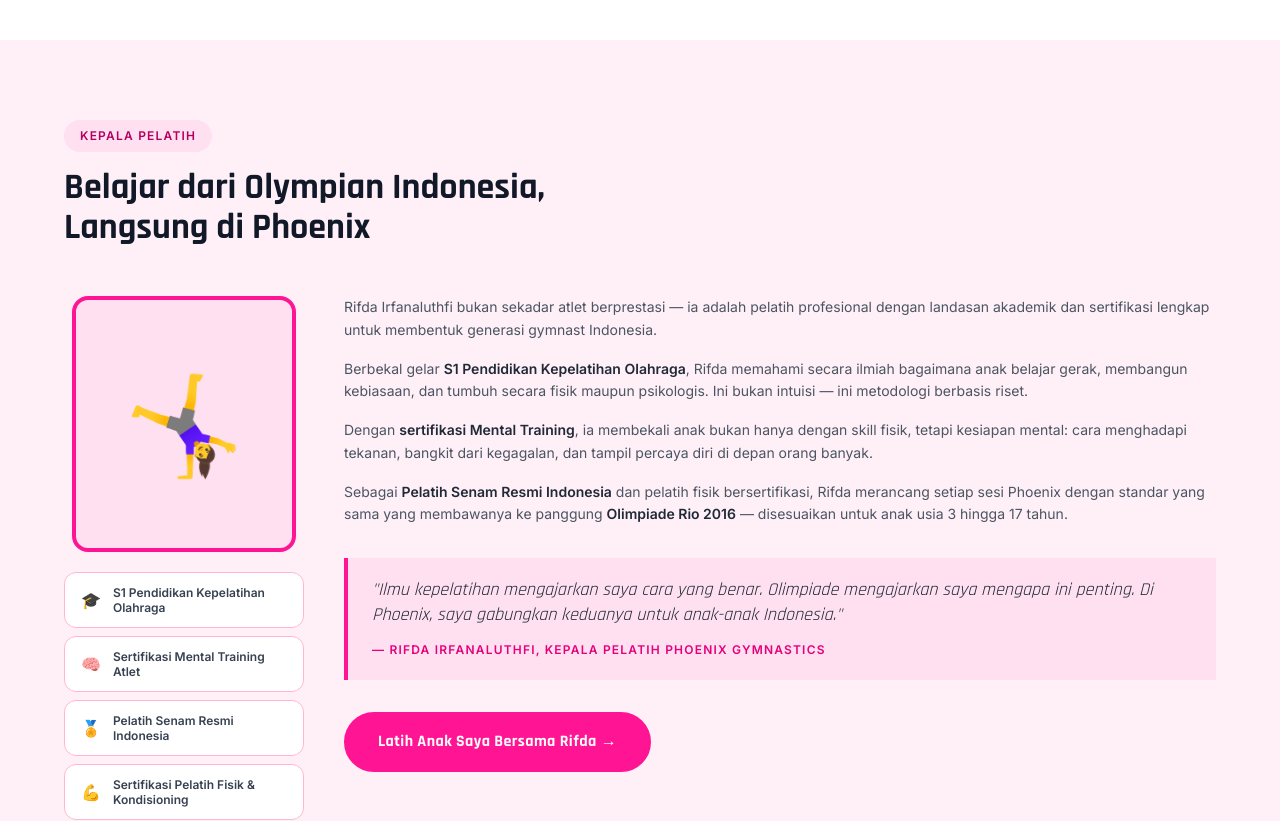
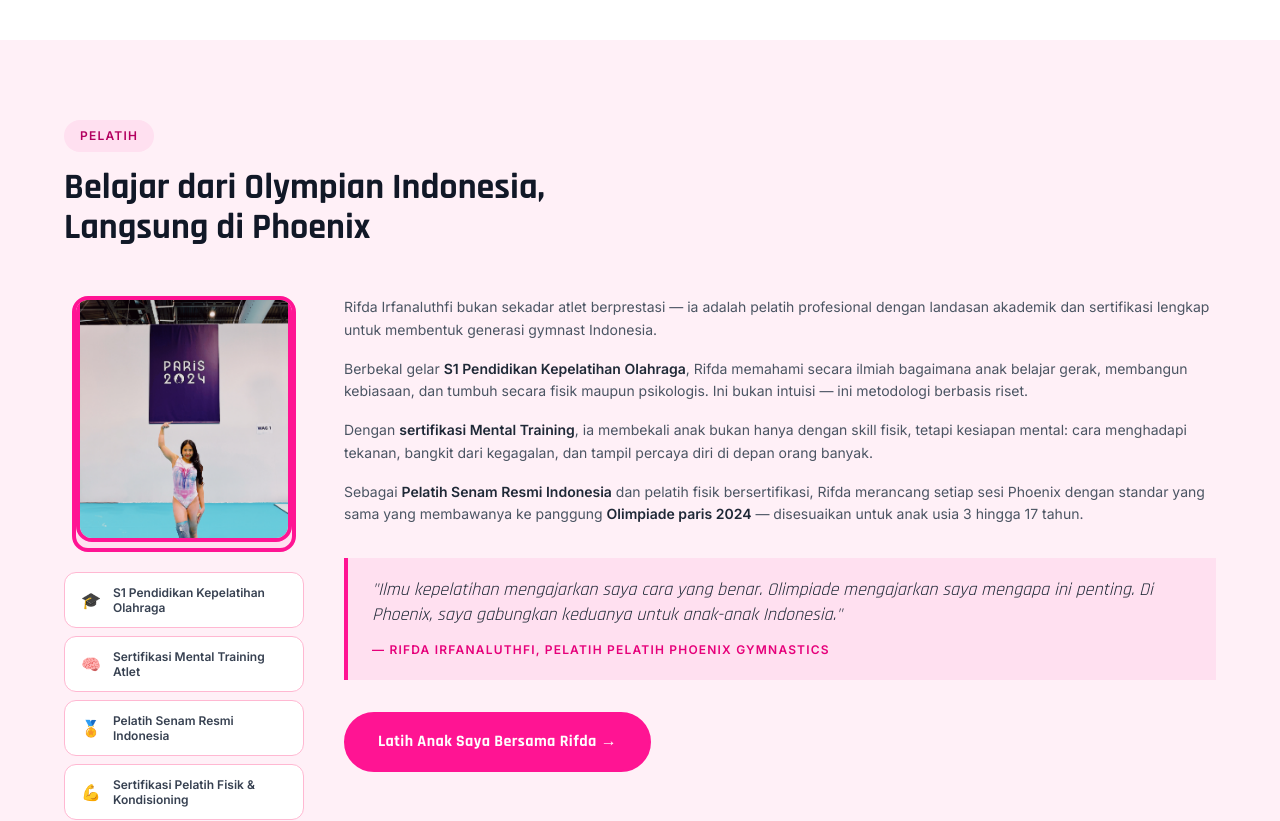
Before and after one commit to taufiqriizkyy-oss/phoenix-gymnastics-landingpage, a Next.js app: page / in a window 1280 px wide. Shown: the part 1880-2701 px from the top of the page. Built offline with nearby package versions, Linux system fonts and the light colour scheme.

Commit message:
update hero, gallery, logo navbar

```diff
--- a/components/RifdaSection.js
+++ b/components/RifdaSection.js
@@ -10,14 +10,20 @@
   return (
     <section id="pelatih" className="bg-phoenix-50 py-20 px-6">
       <div className="max-w-6xl mx-auto">
-        <span className="inline-block bg-phoenix-100 text-phoenix-700 text-xs font-bold tracking-widest uppercase px-4 py-2 rounded-full mb-4">Kepala Pelatih</span>
+        <span className="inline-block bg-phoenix-100 text-phoenix-700 text-xs font-bold tracking-widest uppercase px-4 py-2 rounded-full mb-4">Pelatih</span>
         <h2 className="font-rajdhani font-bold text-4xl text-gray-900 mb-12">
           Belajar dari Olympian Indonesia,<br />Langsung di Phoenix
         </h2>
         <div className="flex flex-col md:flex-row gap-10 items-start">
           <div className="w-full md:w-60 flex-shrink-0">
             <div className="w-56 h-64 rounded-2xl bg-phoenix-100 border-4 border-phoenix-500 mx-auto flex items-center justify-center mb-5 overflow-hidden">
-              <span className="text-8xl">🤸‍♀️</span>
+              <div className="w-56 h-64 rounded-2xl border-4 border-phoenix-500 mx-auto mb-5 overflow-hidden">
+  <img
+    src="/images/rifda.jpg"
+    alt="Rifda Irfanaluthfi"
+    className="w-full h-full object-cover object-top"
+  />
+</div>
             </div>
             <div className="flex flex-col gap-2">
               {certs.map(({ icon, text }) => (
@@ -39,14 +45,14 @@
               Dengan <strong className="text-gray-800">sertifikasi Mental Training</strong>, ia membekali anak bukan hanya dengan skill fisik, tetapi kesiapan mental: cara menghadapi tekanan, bangkit dari kegagalan, dan tampil percaya diri di depan orang banyak.
             </p>
             <p className="text-sm text-gray-600 leading-relaxed mb-8">
-              Sebagai <strong className="text-gray-800">Pelatih Senam Resmi Indonesia</strong> dan pelatih fisik bersertifikasi, Rifda merancang setiap sesi Phoenix dengan standar yang sama yang membawanya ke panggung <strong className="text-gray-800">Olimpiade Rio 2016</strong> — disesuaikan untuk anak usia 3 hingga 17 tahun.
+              Sebagai <strong className="text-gray-800">Pelatih Senam Resmi Indonesia</strong> dan pelatih fisik bersertifikasi, Rifda merancang setiap sesi Phoenix dengan standar yang sama yang membawanya ke panggung <strong className="text-gray-800">Olimpiade paris 2024</strong> — disesuaikan untuk anak usia 3 hingga 17 tahun.
             </p>
             <blockquote className="border-l-4 border-phoenix-500 bg-phoenix-100 px-6 py-5 mb-8">
               <p className="font-rajdhani text-lg italic text-gray-800 leading-snug mb-2">
                 "Ilmu kepelatihan mengajarkan saya cara yang benar. Olimpiade mengajarkan saya mengapa ini penting. Di Phoenix, saya gabungkan keduanya untuk anak-anak Indonesia."
               </p>
               <cite className="text-xs font-bold tracking-widest uppercase text-phoenix-600 not-italic">
-                — Rifda Irfanaluthfi, Kepala Pelatih Phoenix Gymnastics
+                — Rifda Irfanaluthfi, Pelatih Pelatih Phoenix Gymnastics
               </cite>
             </blockquote>
             <a href="#trial"
--- a/components/TestimonialsFAQ.js
+++ b/components/TestimonialsFAQ.js
@@ -35,7 +35,7 @@
 const faqs = [
   { q: 'Apakah anak saya harus punya pengalaman senam dulu?',   a: 'Tidak perlu sama sekali. Program kami mulai dari nol, usia 3 tahun. Anak yang belum pernah berolahraga pun akan langsung nyaman dan senang.' },
   { q: 'Apakah ada trial class dan apakah berbayar?',           a: 'Trial class kami GRATIS untuk murid baru. Daftar sekarang, bawa anak Anda merasakan langsung Phoenix sebelum memutuskan bergabung — tanpa kewajiban apapun.' },
-  { q: 'Apakah Rifda melatih langsung di kelas?',               a: 'Ya! Rifda terlibat langsung sebagai Kepala Pelatih yang aktif melatih, merancang kurikulum, dan memimpin sesi. Anak Anda belajar langsung dari Olympian Indonesia.' },
+  { q: 'Apakah Rifda melatih langsung di kelas?',               a: 'Ya! Rifda terlibat langsung sebagai Pelatih yang aktif melatih, merancang kurikulum, dan memimpin sesi. Anak Anda belajar langsung dari Olympian Indonesia.' },
   { q: 'Apakah aman untuk anak yang masih sangat kecil?',       a: 'Keamanan adalah prioritas utama. Semua peralatan sesuai standar internasional. Rifda memiliki latar belakang ilmiah kepelatihan yang memastikan setiap gerakan diajarkan dengan teknik dan keamanan yang benar.' },
   { q: 'Berapa kali latihan per minggu?',                        a: 'Dimulai dari 2x seminggu untuk kelas regular. Ada opsi intensif 4x seminggu untuk yang ingin berkembang lebih cepat.' },
 ]
```
